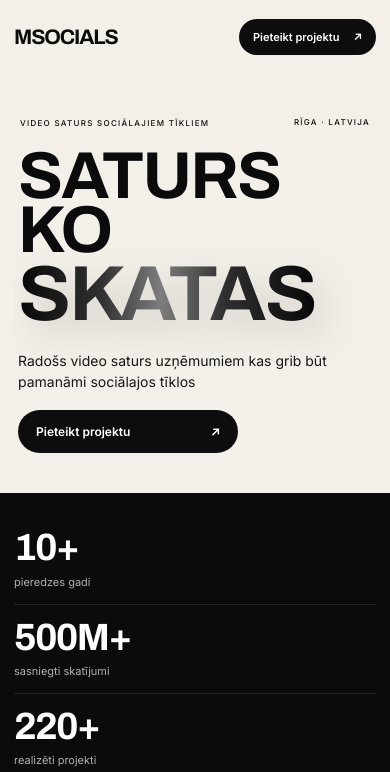
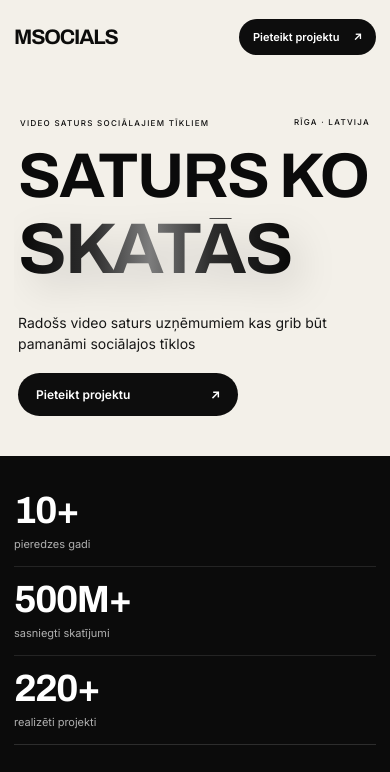
Before and after one commit to davisl24/marketing, a plain HTML site: page index.html in a window 390 px wide. Shown: the top 772 px of the page. Drawn offline with Linux system fonts and the light colour scheme.

Commit message:
Fix MSOCIALS hero spacing and prevent text overlap

```diff
--- a/styles.css
+++ b/styles.css
@@ -596,20 +596,21 @@
   margin:0;
   font-family:"Archivo","Inter",sans-serif;
   font-weight:700;
-  letter-spacing:-.075em;
-  line-height:.76;
+  letter-spacing:-.068em;
+  line-height:1;
 }
 .ms-hero-title>span{
   display:block;
   width:max-content;
   max-width:100%;
-  font-size:clamp(92px,11.8vw,200px);
+  font-size:clamp(88px,11.2vw,190px);
+  line-height:.84;
   color:#0b0b0b;
 }
 .ms-hero-title-accent{
-  margin-left:clamp(100px,10vw,180px);
-  margin-top:10px;
-  font-size:clamp(108px,13.2vw,220px)!important;
+  margin-left:clamp(120px,11vw,200px);
+  margin-top:24px;
+  font-size:clamp(102px,12vw,206px)!important;
   background:linear-gradient(
     90deg,
     #080808 0%,
@@ -626,17 +627,17 @@
 .ms-hero-bottom{
   display:grid;
   grid-template-columns:minmax(0,520px) auto;
-  align-items:end;
+  align-items:center;
   gap:36px;
-  margin-top:38px;
-  margin-left:clamp(100px,10vw,180px);
+  margin-top:44px;
+  margin-left:clamp(120px,11vw,200px);
   max-width:980px;
 }
 .ms-hero-bottom p{
   margin:0;
   max-width:520px;
   font-size:15px;
-  line-height:1.5;
+  line-height:1.55;
   color:#171717;
 }
 .ms-hero-cta{
@@ -657,15 +658,15 @@
   .ms-hero-top{padding:0 6px;margin-bottom:26px}
   .ms-hero-top p,.ms-hero-top span{font-size:8px}
   .ms-hero-copy{padding:0 4px}
-  .ms-hero-title>span{font-size:17vw}
+  .ms-hero-title>span{font-size:16.2vw;line-height:.86}
   .ms-hero-title-accent{
     margin-left:7vw;
-    margin-top:7px;
-    font-size:18.4vw!important;
+    margin-top:16px;
+    font-size:17.4vw!important;
   }
   .ms-hero-bottom{
     margin-left:7vw;
-    margin-top:28px;
+    margin-top:34px;
     grid-template-columns:1fr;
     gap:18px;
   }
@@ -680,16 +681,16 @@
     align-items:flex-start;
   }
   .ms-hero-top p{max-width:190px;line-height:1.35}
-  .ms-hero-title{line-height:.82}
-  .ms-hero-title>span{font-size:17vw}
+  .ms-hero-title{line-height:1}
+  .ms-hero-title>span{font-size:16.2vw;line-height:.88}
   .ms-hero-title-accent{
     margin-left:0;
-    margin-top:5px;
-    font-size:20vw!important;
+    margin-top:14px;
+    font-size:18.4vw!important;
   }
   .ms-hero-bottom{
     margin-left:0;
-    margin-top:24px;
+    margin-top:30px;
   }
   .ms-hero-bottom p{font-size:14px}
 }
```
